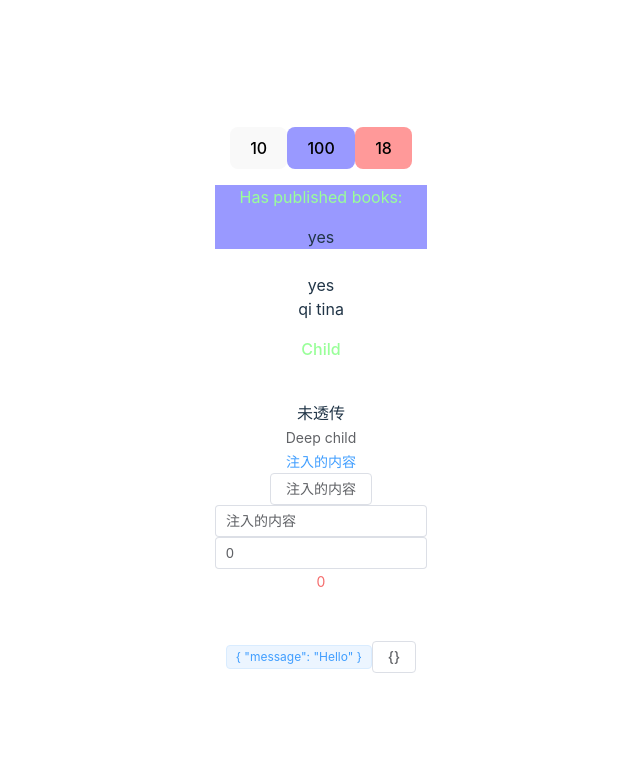
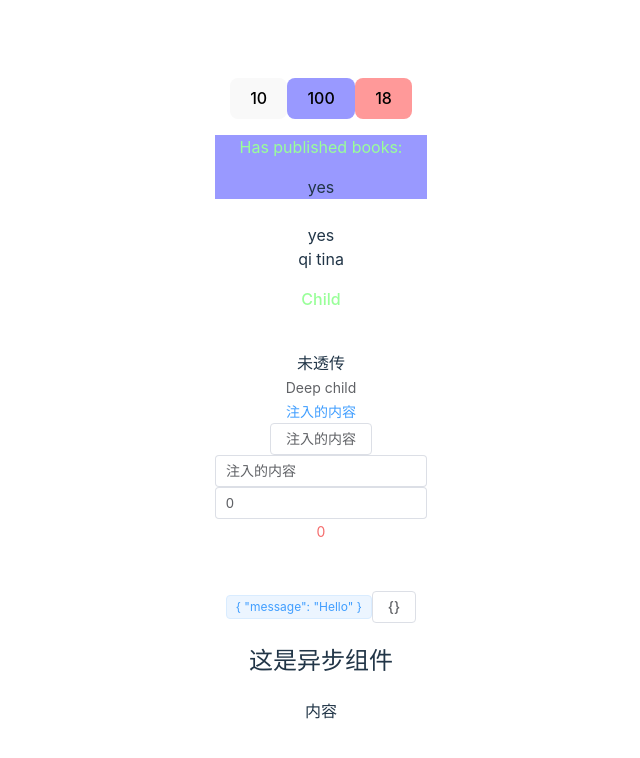
Before and after one commit to BeyondYyy/my-vue3-app, a Vue app: page /test in a window 1280 px wide. Shown: the top 758 px of the page, without its empty margins (319-959 px from the left). Built offline with nearby package versions, Linux system fonts and the light colour scheme.

Commit message:
:new: 异步组件

```diff
--- a/components.d.ts
+++ b/components.d.ts
@@ -7,11 +7,15 @@ export {}
 
 declare module 'vue' {
   export interface GlobalComponents {
+    copy: (typeof import('./src/components/loadingComponent copy.vue'))['default']
+    DefineAsyncComponent: (typeof import('./src/components/defineAsyncComponent.vue'))['default']
     ElButton: (typeof import('element-plus/es'))['ElButton']
     ElInput: (typeof import('element-plus/es'))['ElInput']
     ElTag: (typeof import('element-plus/es'))['ElTag']
     ElText: (typeof import('element-plus/es'))['ElText']
+    ErrorComponent: (typeof import('./src/components/errorComponent.vue'))['default']
     HelloWorld: (typeof import('./src/components/HelloWorld.vue'))['default']
+    LoadingComponent: (typeof import('./src/components/loadingComponent.vue'))['default']
     RouterLink: (typeof import('vue-router'))['RouterLink']
     RouterView: (typeof import('vue-router'))['RouterView']
   }
--- /dev/null
+++ b/src/components/defineAsyncComponent.vue
@@ -0,0 +1,9 @@
+<template>
+  <h2>这是异步组件</h2>
+  <div>{{ content }}</div>
+</template>
+<script setup lang="ts">
+import { ref } from 'vue'
+
+const content = ref('内容')
+</script>
--- /dev/null
+++ b/src/components/errorComponent.vue
@@ -0,0 +1,3 @@
+<template>
+  <span>加载失败</span>
+</template>
--- /dev/null
+++ b/src/components/loadingComponent.vue
@@ -0,0 +1,3 @@
+<template>
+  <span>加载中...</span>
+</template>
--- a/src/pages/views/test/test.vue
+++ b/src/pages/views/test/test.vue
@@ -37,12 +37,26 @@
       {{ contentProps }}
     </template>
   </slot-component>
+  <!-- 异步组件 -->
+  <AsyncComponent />
 </template>
 
 <script setup lang="ts">
-import { ref, reactive, proxyRefs, onMounted, computed, provide, readonly } from 'vue'
+import {
+  ref,
+  reactive,
+  proxyRefs,
+  onMounted,
+  computed,
+  provide,
+  readonly,
+  defineAsyncComponent,
+} from 'vue'
 import childCompontent from '@/pages/views/test/childComponent.vue'
 import slotComponent from '@/pages/views/test/slotComponent.vue'
+import LoadingComponent from '@/components/loadingComponent.vue'
+import ErrorComponent from '@/components/errorComponent.vue'
+
 const count = ref(0)
 
 const user = {
@@ -112,6 +126,29 @@ function handleChangeProvideMessage() {
   provideText.value = '修改后的注入的内容'
 }
 
+// 异步组件
+// const AsyncComponent = defineAsyncComponent(() =>
+//   import('@/components/defineAsyncComponent.vue')
+// )
+
+// 加载与错误状态(异步组件)
+const AsyncComponent = defineAsyncComponent({
+  loader: () => import('@/components/defineAsyncComponent.vue'),
+
+  //加载异步组件时使用的组件
+  loadingComponent: LoadingComponent,
+
+  // 展示加载组件前的延迟时间，默认为 200ms
+  delay: 200,
+
+  // 加载失败后展示的组件
+  errorComponent: ErrorComponent,
+
+  // 如果提供了一个 timeout 时间限制，并超时了
+  // 也会显示这里配置的报错组件，默认值是 Infinity
+  timeout: 3000,
+})
+
 // onMounted
 onMounted(() => {
   console.log(count.value, 'onMounted - count')
@@ -120,6 +157,7 @@ onMounted(() => {
   console.log(publishedBooksMessage.value, 'onMounted - publishedBooksMessage')
 })
 </script>
+
 <style lang="scss">
 .div-box {
   width: 100%;
```
